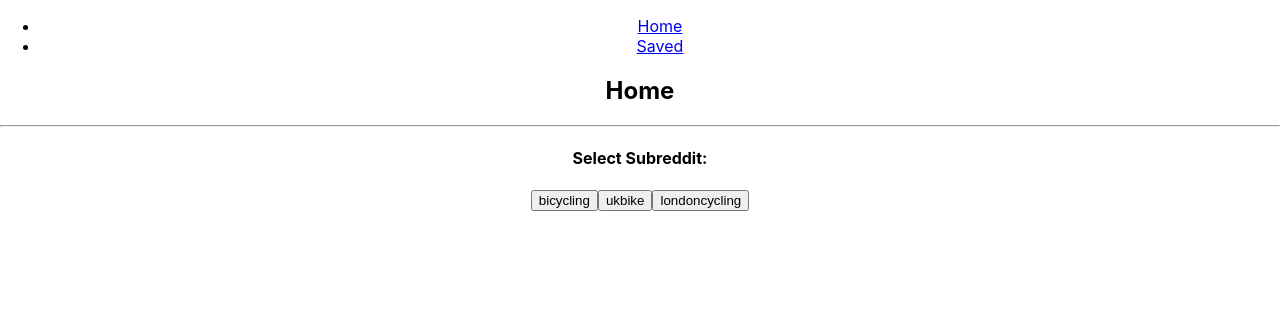
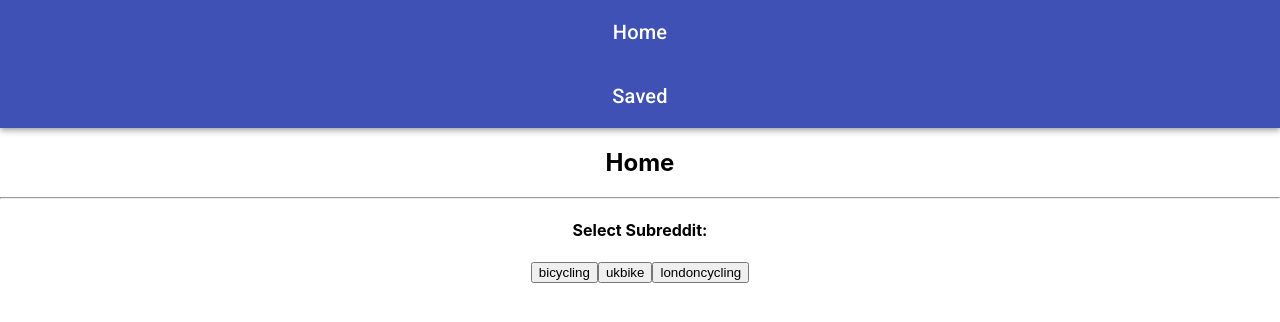
Before and after one commit to benAkehurst/react-reddit-pwa, a React (Create React App) app: page / in a window 1280 px wide. Shown: the top 322 px of the page. Built offline with nearby package versions, Linux system fonts and the light colour scheme.

Commit message:
header bar design

```diff
--- a/src/App.scss
+++ b/src/App.scss
@@ -2,37 +2,20 @@
   text-align: center;
 }
 
-.App-logo {
-  height: 40vmin;
-  pointer-events: none;
+header {
+  display: flex;
+  flex-direction: inherit;
 }
 
-@media (prefers-reduced-motion: no-preference) {
-  .App-logo {
-    animation: App-logo-spin infinite 20s linear;
-  }
-}
-
-.App-header {
-  background-color: #282c34;
-  min-height: 100vh;
+.App_header__link-wrapper {
+  padding: 1rem;
   display: flex;
   flex-direction: column;
   align-items: center;
-  justify-content: center;
-  font-size: calc(10px + 2vmin);
+  justify-self: center;
+}
+
+.App_header__link {
+  text-decoration: none;
   color: white;
 }
-
-.App-link {
-  color: #61dafb;
-}
-
-@keyframes App-logo-spin {
-  from {
-    transform: rotate(0deg);
-  }
-  to {
-    transform: rotate(360deg);
-  }
-}
--- a/src/App.tsx
+++ b/src/App.tsx
@@ -1,7 +1,7 @@
 import React from 'react';
 import './App.scss';
 import { BrowserRouter as Router, Switch, Route, Link } from 'react-router-dom';
-
+import { AppBar, Typography } from '@material-ui/core';
 import { Home } from './views/Home/Home';
 import { Saved } from './views/Saved/Saved';
 
@@ -10,14 +10,22 @@ function App() {
     <div className="App">
       <Router>
         <div>
-          <ul>
-            <li>
-              <Link to="/">Home</Link>
-            </li>
-            <li>
-              <Link to="/saved">Saved</Link>
-            </li>
-          </ul>
+          <AppBar position="static">
+            <div className="App_header__link-wrapper">
+              <Typography variant="h6">
+                <Link to="/" className="App_header__link">
+                  Home
+                </Link>
+              </Typography>
+            </div>
+            <div className="App_header__link-wrapper">
+              <Typography variant="h6">
+                <Link to="/saved" className="App_header__link">
+                  Saved
+                </Link>
+              </Typography>
+            </div>
+          </AppBar>
           <Switch>
             <Route exact path="/">
               <Home />
--- a/src/data/defaultSubreddits.ts
+++ b/src/data/defaultSubreddits.ts
@@ -1,5 +1,5 @@
 export const defaultSubreddits = [
-  { url: 'https://www.reddit.com/r/bicycling.json', name: 'bicycling' },
-  { url: 'https://www.reddit.com/r/ukbike.json', name: 'ukbike' },
-  { url: 'https://www.reddit.com/r/londoncycling.json', name: 'londoncycling' }
+  { name: 'bicycling' },
+  { name: 'ukbike' },
+  { name: 'londoncycling' }
 ]
```
